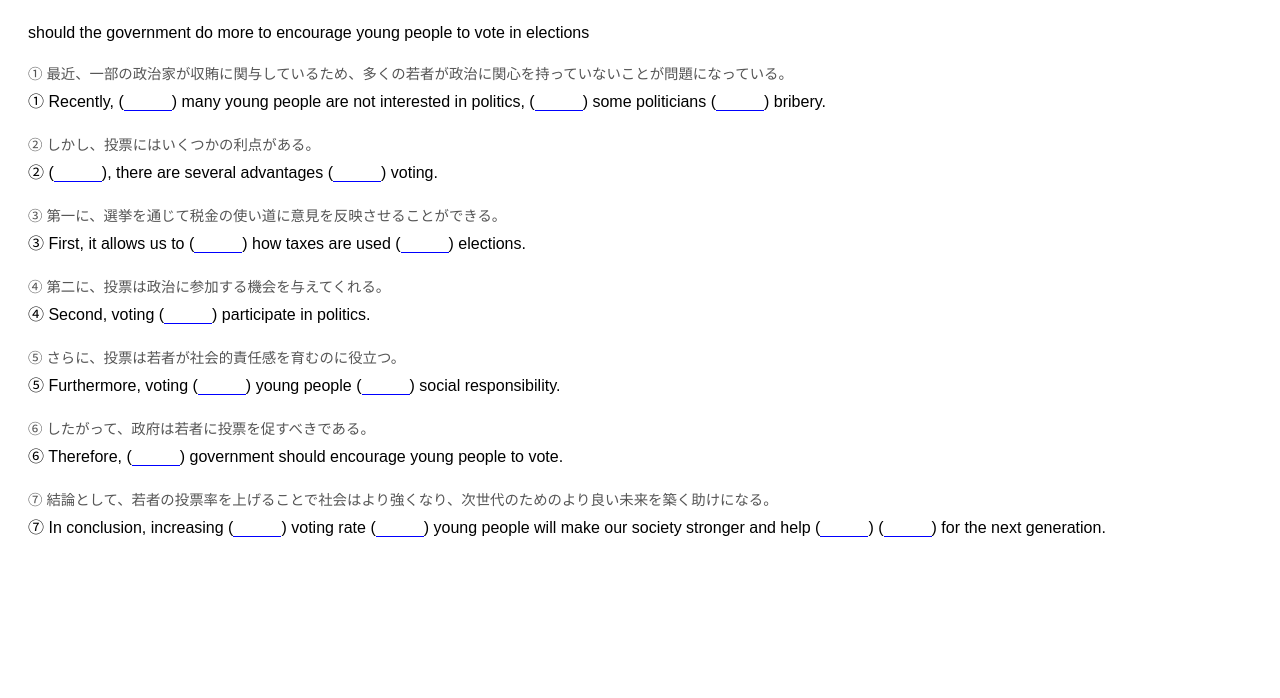
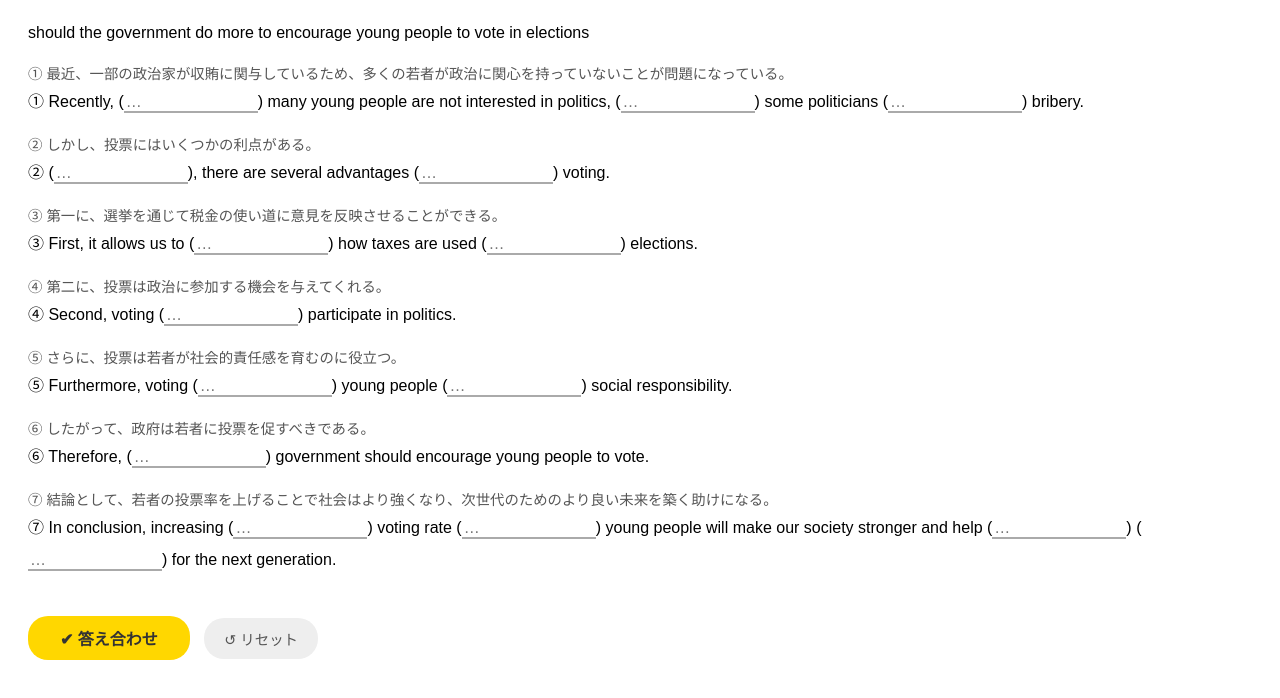
Before and after one commit to mari0621-make/english-composition, a plain HTML site: page 202303_politics.html in a window 1280 px wide. Shown: the part 144-842 px from the top of the page. Before the commit the page ends 800 px from the top, so only its background shows below. Drawn offline with Linux system fonts and the light colour scheme.

Commit message:
Add files via upload

```diff
--- a/202303_politics.html
+++ b/202303_politics.html
@@ -10,9 +10,37 @@
     padding: 20px;
   }
   .blank {
-    color: blue;
-    cursor: pointer;
-    border-bottom: 1px solid blue;
+    display: inline-block;
+    min-width: 80px;
+    position: relative;
+  }
+  .blank input {
+    border: none;
+    border-bottom: 2px solid #aaa;
+    outline: none;
+    font-size: 1em;
+    font-family: sans-serif;
+    width: 130px;
+    background: transparent;
+    padding: 0 2px;
+  }
+  .blank.correct input {
+    color: #fff;
+    background: #4caf50;
+    border-radius: 4px;
+    border-bottom: none;
+    pointer-events: none;
+  }
+  .blank.wrong input {
+    color: #fff;
+    background: #f44336;
+    border-radius: 4px;
+    border-bottom: none;
+  }
+  .mark {
+    margin-left: 3px;
+    font-size: 1em;
+    font-weight: bold;
   }
   .ja {
     color: #555;
@@ -23,9 +51,41 @@
   .en {
     margin-top: 0;
   }
+  .check-btn {
+    display: inline-block;
+    margin: 24px 0 8px;
+    padding: 10px 32px;
+    background: #FFD700;
+    color: #333;
+    font-size: 1em;
+    font-weight: bold;
+    border: none;
+    border-radius: 20px;
+    cursor: pointer;
+  }
+  .check-btn:hover { background: #ffc200; }
+  .reset-btn {
+    display: inline-block;
+    padding: 10px 20px;
+    background: #eee;
+    color: #555;
+    font-size: 0.9em;
+    border: none;
+    border-radius: 20px;
+    cursor: pointer;
+    margin-left: 10px;
+  }
+  .reset-btn:hover { background: #ddd; }
+  .score {
+    font-size: 1.1em;
+    font-weight: bold;
+    color: #333;
+    margin: 8px 0;
+  }
 </style>
 </head>
 <body>
+
 <a href="index.html" style="text-decoration:none; background:#FFD700; color:#333; font-size:0.9em; padding:8px 16px; border-radius:20px; font-weight:bold; display:inline-block;">← 一覧へ戻る</a>
 
 <h2>2023年第3回　英検英作文</h2>
@@ -33,52 +93,93 @@ should the government do more to encourage young people to vote in elections
 
 <p class="ja">① 最近、一部の政治家が収賄に関与しているため、多くの若者が政治に関心を持っていないことが問題になっている。</p>
 <p class="en">
-① Recently, (<span class="blank" onclick="reveal(this, 'it has become an issue that')">　　　</span>) many young people are not interested in politics, (<span class="blank" onclick="reveal(this, 'partly because')">　　　</span>) some politicians (<span class="blank" onclick="reveal(this, 'have been involved in')">　　　</span>) bribery.
+① Recently, (<span class="blank"><input type="text" placeholder="…" data-answer="it has become an issue that"></span>) many young people are not interested in politics, (<span class="blank"><input type="text" placeholder="…" data-answer="partly because"></span>) some politicians (<span class="blank"><input type="text" placeholder="…" data-answer="have been involved in"></span>) bribery.
 </p>
 
 <p class="ja">② しかし、投票にはいくつかの利点がある。</p>
 <p class="en">
-② (<span class="blank" onclick="reveal(this, 'However')">　　　</span>), there are several advantages (<span class="blank" onclick="reveal(this, 'to')">　　　</span>) voting.
+② (<span class="blank"><input type="text" placeholder="…" data-answer="However"></span>), there are several advantages (<span class="blank"><input type="text" placeholder="…" data-answer="to"></span>) voting.
 </p>
 
 <p class="ja">③ 第一に、選挙を通じて税金の使い道に意見を反映させることができる。</p>
 <p class="en">
-③ First, it allows us to (<span class="blank" onclick="reveal(this, 'have a say in')">　　　</span>) how taxes are used (<span class="blank" onclick="reveal(this, 'through')">　　　</span>) elections.
+③ First, it allows us to (<span class="blank"><input type="text" placeholder="…" data-answer="have a say in"></span>) how taxes are used (<span class="blank"><input type="text" placeholder="…" data-answer="through"></span>) elections.
 </p>
 
 <p class="ja">④ 第二に、投票は政治に参加する機会を与えてくれる。</p>
 <p class="en">
-④ Second, voting (<span class="blank" onclick="reveal(this, 'gives us an opportunity to')">　　　</span>) participate in politics.
+④ Second, voting (<span class="blank"><input type="text" placeholder="…" data-answer="gives us an opportunity to"></span>) participate in politics.
 </p>
 
 <p class="ja">⑤ さらに、投票は若者が社会的責任感を育むのに役立つ。</p>
 <p class="en">
-⑤ Furthermore, voting (<span class="blank" onclick="reveal(this, 'can help')">　　　</span>) young people (<span class="blank" onclick="reveal(this, 'develop a sense of')">　　　</span>) social responsibility.
+⑤ Furthermore, voting (<span class="blank"><input type="text" placeholder="…" data-answer="can help"></span>) young people (<span class="blank"><input type="text" placeholder="…" data-answer="develop a sense of"></span>) social responsibility.
 </p>
 
 <p class="ja">⑥ したがって、政府は若者に投票を促すべきである。</p>
 <p class="en">
-⑥ Therefore, (<span class="blank" onclick="reveal(this, 'the')">　　　</span>) government should encourage young people to vote.
+⑥ Therefore, (<span class="blank"><input type="text" placeholder="…" data-answer="the"></span>) government should encourage young people to vote.
 </p>
 
 <p class="ja">⑦ 結論として、若者の投票率を上げることで社会はより強くなり、次世代のためのより良い未来を築く助けになる。</p>
 <p class="en">
-⑦ In conclusion, increasing (<span class="blank" onclick="reveal(this, 'the')">　　　</span>) voting rate (<span class="blank" onclick="reveal(this, 'among')">　　　</span>) young people will make our society stronger and help (<span class="blank" onclick="reveal(this, 'build')">　　　</span>) (<span class="blank" onclick="reveal(this, 'a better future')">　　　</span>) for the next generation.
+⑦ In conclusion, increasing (<span class="blank"><input type="text" placeholder="…" data-answer="the"></span>) voting rate (<span class="blank"><input type="text" placeholder="…" data-answer="among"></span>) young people will make our society stronger and help (<span class="blank"><input type="text" placeholder="…" data-answer="build"></span>) (<span class="blank"><input type="text" placeholder="…" data-answer="a better future"></span>) for the next generation.
 </p>
 
+<div>
+  <button class="check-btn" onclick="checkAll()">✔ 答え合わせ</button>
+  <button class="reset-btn" onclick="resetAll()">↺ リセット</button>
+</div>
+<div class="score" id="score"></div>
+
 <script>
-function reveal(element, answer) {
-  if (element.dataset.revealed === "true") {
-    element.textContent = "　　　";
-    element.style.color = "blue";
-    element.style.borderBottom = "1px solid blue";
-    element.dataset.revealed = "false";
-  } else {
-    element.textContent = answer;
-    element.style.color = "red";
-    element.style.borderBottom = "none";
-    element.dataset.revealed = "true";
-  }
+function checkAll() {
+  const inputs = document.querySelectorAll('.blank input');
+  let correct = 0;
+  inputs.forEach(input => {
+    const answer = input.dataset.answer.trim().toLowerCase();
+    const typed = input.value.trim().toLowerCase();
+    const span = input.parentElement;
+    span.querySelectorAll('.mark').forEach(m => m.remove());
+    const mark = document.createElement('span');
+    mark.className = 'mark';
+    if (typed === answer) {
+      span.classList.remove('wrong');
+      span.classList.add('correct');
+      mark.textContent = '●';
+      mark.style.color = '#4caf50';
+      correct++;
+    } else {
+      span.classList.remove('correct');
+      span.classList.add('wrong');
+      mark.textContent = '×';
+      mark.style.color = '#f44336';
+    }
+    span.appendChild(mark);
+  });
+  const total = inputs.length;
+  const scoreEl = document.getElementById('score');
+  scoreEl.textContent = `結果：${correct} / ${total} 正解`;
+  scoreEl.style.color = correct === total ? '#4caf50' : '#f44336';
+
+  // スコアをlocalStorageに保存
+  const key = 'score_202303_politics';
+  const prev = JSON.parse(localStorage.getItem(key) || '{"best":0,"count":0}');
+  const pct = Math.round((correct / total) * 100);
+  localStorage.setItem(key, JSON.stringify({
+    best: Math.max(prev.best, pct),
+    count: prev.count + 1
+  }));
+}
+
+function resetAll() {
+  document.querySelectorAll('.blank').forEach(span => {
+    span.classList.remove('correct', 'wrong');
+    span.querySelectorAll('.mark').forEach(m => m.remove());
+    const input = span.querySelector('input');
+    if (input) input.value = '';
+  });
+  document.getElementById('score').textContent = '';
 }
 </script>
 
```
Also changed, not shown: index.html (+55 -19 lines).
